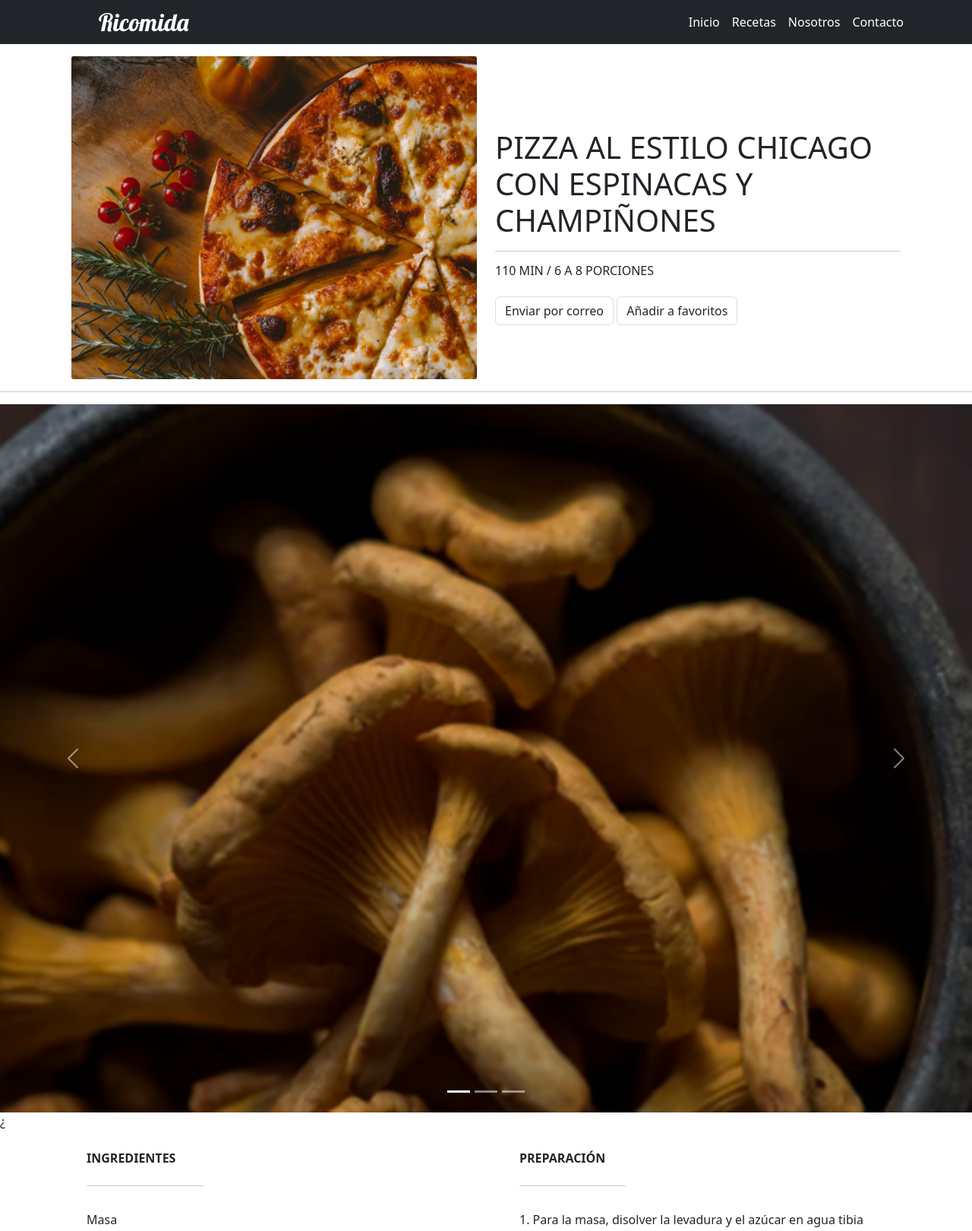
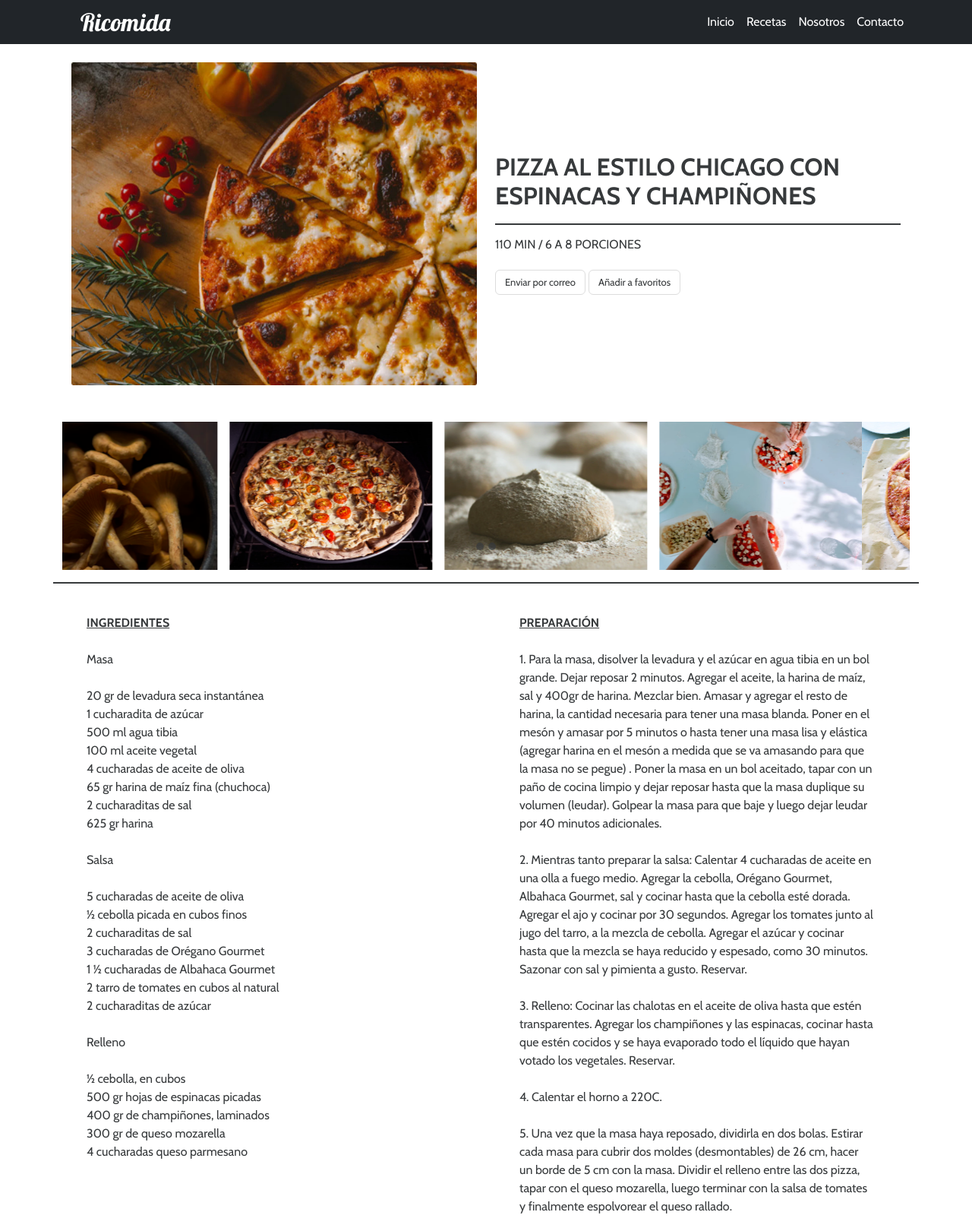
Before and after one commit to jessicamunozm/ricomida, a plain HTML site: page index.html in a window 1280 px wide. Shown: the top 1620 px of the page at 76% size. Drawn offline with nearby package versions, Linux system fonts and the light colour scheme.

Commit message:
finalizado

```diff
--- a/assets/css/style.css
+++ b/assets/css/style.css
@@ -16,25 +16,10 @@
     color: #fff
 }
 
-nav {
-    margin-bottom: 1rem;
-}
-
 ul {
     list-style: none;
 }
 
-.text-center {
-    text-align: center;
-}
-
-#ingredientes {
-    font-weight: bold;
-}
-
-#preparacion {
-    font-weight: bold;
-}
 
 #button1 {
     border-color: #DDDDDD
@@ -52,6 +37,7 @@ ul {
 
 #textocards {
     font-size: 80%;
+
 }
 
 #newsletter {
@@ -63,6 +49,7 @@ ul {
     height: 400px;
     color: white ;
     font-size: 1.3rem;
+    font-family: cabin;
 }
 
 .logo {
@@ -75,7 +62,10 @@ footer {
     background-color: var(--gris);
 }
 
-.custom-tooltip {
-    background-color: #007bff;
-    color: #fff;
-  }
+.carousel-indicators [data-bs-target] {
+    background-color: #373a3c;
+    width: 10px;
+    height: 10px;
+    border-radius: 100%;
+    opacity: 70%;
+     }
--- a/assets/js/script.js
+++ b/assets/js/script.js
@@ -1,5 +1,30 @@
+$(document).ready(function() {
+
 // ENABLE TOOLTIPS DE BOOTSTRAP.COM
 const tooltipTriggerList = document.querySelectorAll('[data-bs-toggle="tooltip"]');
 tooltipTriggerList.forEach(tooltipTriggerEl => {
     new bootstrap.Tooltip(tooltipTriggerEl);
 });
+
+
+$("#ingredientes").dblclick(function () {
+    $(this).css("color","red")
+
+})
+
+$("#preparacion").dblclick(function () {
+    $(this).css("color","red")
+
+})
+
+// NOTA: NO ENCONTRÉ CÓMO EDITAR LA VENTANA ALERT
+$(document).ready(function () {
+$("#button1").click(function () {
+alert('El correo ha sido enviado correctamente');
+});
+})
+
+$(".card-text").click(function () {
+$(".cardtext").hide();
+    })
+ })
--- a/index.html
+++ b/index.html
@@ -1,15 +1,11 @@
 <!DOCTYPE html>
 <html lang="en">
   <head>
-    <meta charset="UTF-8" />
-    <meta name="viewport" content="width=device-width, initial-scale=1.0" />
+    <meta charset="UTF-8"/>
+    <meta name="viewport" content="width=device-width, initial-scale=1.0"/>
 
   <!-- JQuery -->
-        <script
-        src="https://code.jquery.com/jquery-3.7.1.min.js"
-        integrity="sha256-/JqT3SQfawRcv/BIHPThkBvs0OEvtFFmqPF/lYI/Cxo="
-        crossorigin="anonymous"
-      ></script>
+  <script src="https://code.jquery.com/jquery-3.7.1.min.js" integrity="sha256-/JqT3SQfawRcv/BIHPThkBvs0OEvtFFmqPF/lYI/Cxo="crossorigin="anonymous"></script>
 
   <!-- BOOTSTRAP CSS 5.3.2-->
   <link href="https://cdn.jsdelivr.net/npm/bootstrap@5.3.2/dist/css/bootstrap.min.css" rel="stylesheet" integrity="sha384-T3c6CoIi6uLrA9TneNEoa7RxnatzjcDSCmG1MXxSR1GAsXEV/Dwwykc2MPK8M2HN" crossorigin="anonymous">
@@ -21,29 +17,23 @@
   <!-- GOOGLE FONTS -->
   <link rel="preconnect" href="https://fonts.googleapis.com" />
   <link rel="preconnect" href="https://fonts.gstatic.com" crossorigin />
-    <link
-      href="https://fonts.googleapis.com/css2?family=Cabin:wght@400;700&family=Lobster&display=swap"
-      rel="stylesheet"/>
+  <link href="https://fonts.googleapis.com/css2?family=Cabin:wght@400;700&family=Lobster&display=swap" rel="stylesheet"/>
 
   <!-- FONT AWESOME -->
-    <script
-      src="https://kit.fontawesome.com/0bc1c63e85.js"
-      crossorigin="anonymous"
-    ></script>
+  <script src="https://kit.fontawesome.com/0bc1c63e85.js" crossorigin="anonymous"></script>
 
-
-    <title>Document</title>
+  <title>Ricomida</title>
   </head>
 
   <body>
     <!-- NAV BAR -->
-    <nav class="navbar navbar-expand-lg navbar-dark bg-dark py-0">
+    <nav class="navbar navbar-expand-md navbar-dark bg-dark py-0">
       <div class="container">
-        <a class="navbar-brand mx-5" id="logo">Ricomida</a>
+        <a class="navbar-brand ms-4" id="logo">Ricomida</a>
 
     <!-- HAMBUERGUER BUTTON -->
     <button
-          class="navbar-toggler"
+      class="navbar-toggler me-4"
       type="button"
       data-bs-toggle="collapse"
       data-bs-target="#navbarNavAltMarkup"
@@ -55,8 +45,10 @@
 
     <!-- MAIN -->
     <div
-          class="collapse navbar-collapse navbar-nav justify-content-end" id="navbarNavAltMarkup" data-bs-theme="dark">
-          <div class="navbar-nav">
+    class="flex-row collapse navbar-collapse navbar-nav justify-content-md-end justify-content-start justify-content-sm-start ms-4"
+    id="navbarNavAltMarkup"
+    data-bs-theme="dark">
+    <div class="navbar-nav" style="font-family: cabin;">
       <a class="nav-link active" href="#">Inicio</a>
       <a class="nav-link active" href="#">Recetas</a>
       <a class="nav-link active" href="#">Nosotros</a>
@@ -66,73 +58,104 @@
     </div>
     </nav>
 
-    <hr class="d-md-none">
+    <hr class="container d-md-none w-75" style="border-top: 2px solid #373A3C; opacity: 100%;">
 
-<!-- RECETA PRINCIPAL -->
-<section>
+<!-- HEADER -->
+<header>
   <div class="container">
     <div class="row align-items-center mx-auto">
-      <div class="col-xs-12 col-sm-12 col-md-6 col-lg-6 col-xl-6">
-        <img class="img-fluid" src="./assets/img/principal.jpg" alt="chicago">
+      <div class="col-12 col-sm-12 col-md-6 col-lg-6 col-xl-6">
+        <img class="container img-fluid px-4 px-sm-4 px-md-0 mt-md-4" src="./assets/img/principal.jpg" alt="chicago">
       </div>
-      <div class="col-xs-12 col-sm-12 col-md-6 col-lg-6 col-xl-6 text-center text-sm-start mt-4 mt-md-none">
-        <h1>PIZZA AL ESTILO CHICAGO CON ESPINACAS Y CHAMPIÑONES</h1>
-        <hr class=>
-        <h6>110 MIN / 6 A 8 PORCIONES</h6>
+      <div class="col-12 col-sm-12 col-md-6 col-lg-6 col-xl-6 text-center text-md-start mt-4">
+      <h1 style="font-family: cabin; font-weight: bold; color: #373A3C; font-size: 2rem;">PIZZA AL ESTILO CHICAGO CON ESPINACAS Y CHAMPIÑONES</h1>
+      <hr style="border-top: 2px solid #373A3C; opacity: 100%;">
+      <h6 style="color: #373A3C; font-family: cabin;">110 MIN / 6 A 8 PORCIONES</h6>
 
-        <!-- botones no funcionan -->
-        <button id="button1" type="button" class="btn btn-white mt-3"
+<!-- BOTONES -->
+<!-- BOTON 1 CON TOOLTIP Y ALERT -->
+<button style="color: #373A3C; font-family: cabin; font-size: small;" id="button1" type="button" class="btn btn-white mt-3"
 data-bs-toggle="tooltip" data-bs-placement="bottom"
 data-bs-custom-class="custom-tooltip"
 data-bs-title="Enviando correo">Enviar por correo</button>
 
-        <button id="button2" type="button" class="btn btn-white mt-3"
-        data-bs-toggle="tooltip" data-bs-placement="bottom"
+<!-- BOTTON 2 CON TOOLTIP-->
+<button style="color: #373A3C; font-family: cabin; font-size: small;" id="button2" type="button" class="btn btn-white mt-3"
+data-bs-toggle="tooltip" data-bs-placement="right"
 data-bs-custom-class="custom-tooltip"
-        data-bs-title="This top tooltip is themed via CSS variables.">Añadir a favoritos</button>
+data-bs-title="Agrega esta receta a tus favoritos">Añadir a favoritos</button>
+</div>
+</div>
+</div>
+</header>
+
+<!-- INICIO CARRUSEL -->
+<section class="mt-md-5">
+  <div class="container d-none d-sm-block">
+    <div id="carouselExampleAutoplaying" class="carousel slide" data-bs-ride="carousel">
+      <div class="carousel-indicators">
+        <button type="button" data-bs-target="#carouselExampleAutoplaying" data-bs-slide-to="0" class="active" aria-current="true" aria-label="Slide 1"></button>
+        <button type="button" data-bs-target="#carouselExampleAutoplaying" data-bs-slide-to="1" aria-label="Slide 2"></button>
+      </div>
+<!-- PRIMER SLIDE -->
+  <div class="carousel-inner">
+    <div class="carousel-item active">
+      <div class="container">
+        <div class="row">
+          <div class="d-flex gap-3 p-0">
+            <div>
+            <img src="./assets/img/slider-1.png" class="d-block w-100" alt="...">
+            </div>
+            <div>
+            <img src="./assets/img/slider-2.png" class="d-block w-100" alt="...">
+            </div>
+            <div>
+            <img src="./assets/img/slider-3.png" class="d-block w-100" alt="...">
+            </div>
+            <div>
+            <img src="./assets/img/slider-4.png" class="d-block w-100" alt="...">
             </div>
           </div>
         </div>
       </div>
-
-<!--
-    CARRUSEL -->
-    <hr>
-    <div id="carouselExampleIndicators" class="carousel slide">
-      <div class="carousel-indicators">
-        <button type="button" data-bs-target="#carouselExampleIndicators" data-bs-slide-to="0" class="active" aria-current="true" aria-label="Slide 1"></button>
-        <button type="button" data-bs-target="#carouselExampleIndicators" data-bs-slide-to="1" aria-label="Slide 2"></button>
-        <button type="button" data-bs-target="#carouselExampleIndicators" data-bs-slide-to="2" aria-label="Slide 3"></button>
     </div>
-      <div class="carousel-inner">
-        <div class="carousel-item active">
-          <img src="./assets/img/slider-1.png" class="d-block w-100" alt="...">
+    <!-- segundo slide -->
+      <div class="carousel-item">
+        <div class="container">
+          <div class="row">
+            <div class="d-flex gap-3 p-0">
+              <div>
+        <img src="./assets/img/slider-5.png" class="d-block w-100" alt="...">
       </div>
-        <div class="carousel-item">
-          <img src="./assets/img/slider-2.png" class="d-block w-100" alt="...">
+      <div>
+        <img src="./assets/img/slider-6.png" class="d-block w-100" alt="...">
         </div>
-        <div class="carousel-item">
-          <img src="./assets/img/slider-3.png " class="d-block w-100" alt="...">
+        <div>
+        <img src="./assets/img/slider-7.png" class="d-block w-100" alt="...">
+      </div>
+      <div>
+        <img src="./assets/img/slider-8.png" class="d-block w-100" alt="...">
       </div>
     </div>
-      <button class="carousel-control-prev" type="button" data-bs-target="#carouselExampleIndicators" data-bs-slide="prev">
-        <span class="carousel-control-prev-icon" aria-hidden="true"></span>
-        <span class="visually-hidden">Previous</span>
-      </button>
-      <button class="carousel-control-next" type="button" data-bs-target="#carouselExampleIndicators" data-bs-slide="next">
-        <span class="carousel-control-next-icon" aria-hidden="true"></span>
-        <span class="visually-hidden">Next</span>
-      </button>
     </div>
-¿
-  <section>
+  </div>
+  </div>
+  </div>
+  </div>
+  </div>
+</section>
+<hr class="container d-none d-sm-none d-md-block" style="border-top: 2px solid #373A3C; opacity: 100%;">
+<!-- FIN CARRUSEL -->
+
+  <!-- INGREDIENTES Y PREPARACIÓN -->
+  <!-- NOTA: CREO QUE HABER HECHO ESTA SECCIÓN CON UL FUE UNA FORMA MUY POCO PRÁCTICA, PERO NO SÉ DE QUÉ OTRA FORMA HACERLO -->
+  <section style="font-family: cabin; color: #373A3C;">
     <div class="container">
       <div class="row">
         <div class="col-xs-12 col-sm-6">
           <p>
           <ul>
-            <li id="ingredientes" class="display-7 my-4">INGREDIENTES</li>
-            <hr class= " d-none d-sm-block" style="width: 30%; margin-bottom: 2rem;">
+            <li id="ingredientes" class="display-7 my-4" style="font-weight: bold;"> <u> INGREDIENTES </u></li>
             <li class="my-4">Masa</li>
             <li>20 gr de levadura seca instantánea</li>
             <li>1 cucharadita de azúcar</li>
@@ -162,8 +185,9 @@
           <div class="col-xs-12 col-sm-6">
             <p>
             <ul class=" me-5">
-            <li id="preparacion" class="my-4">PREPARACIÓN</li>
-            <hr class= " d-none d-sm-block" style="width: 30%; margin-bottom: 2rem; display: flex;">
+
+<!-- NOTA: NO ENCONTRÉ COMO SEPARAR EL SUBRAYADO NI CÓMO HACERLO DESAPARECER EN MOBILE-->
+            <li id="preparacion" class="display-7 my-4" style="font-weight: bold;"> <u> PREPARACIÓN </u></li>
             <li class="mb-4">
               1. Para la masa, disolver la levadura y el azúcar en agua tibia en
               un bol grande. Dejar reposar 2 minutos. Agregar el aceite, la
@@ -204,9 +228,10 @@
           </ul>
         </p>
         </div>
-        <hr>
+        <hr class="container justify-content-center col-10 col-md-12" style="border-top: 2px solid #373A3C; opacity: 100%;">
       </div>
     </div>
+  </section>
 
     <h2 class="text-center mb-4 mt-2">RECETAS <pre class="m-0"></pre> RELACIONADAS</h2>
 
@@ -214,32 +239,32 @@
     <section>
       <div class="container gap-3">
         <div class="row">
-          <div class="col-xs-12 col-sm-12 col-xl-4 col-lg-4 col-md-4 d-flex justify-content-center mb-4">
+          <div class="col-xs-12 col-sm-12 col-xl-4 col-lg-4 col-md-4 d-flex justify-content-center mb-4" style="font-family: cabin;">
       <div class="card" style="width: 18rem;">
         <img src="./assets/img/recipe-card-1.png" class="card-img-top" alt="card1">
         <div class="card-body">
-          <h5 class="card-text">PANQUEQUES CON MANJAR Y CREMA </h5>
-          <p id="textocards">Mus enim elementum dignissim class eleifend justo, ut nunc magnis est vulputate nostra, blandit erat luctus faucibus orci.</p>
+          <h5 class="card-text" style="font-weight: bold;">PANQUEQUES CON MANJAR Y CREMA </h5>
+          <p class="cardtext">Mus enim elementum dignissim class eleifend justo, ut nunc magnis est vulputate nostra, blandit erat luctus faucibus orci.</p>
         </div>
       </div>
       </div>
 
-      <div class="col-xs-12 col-sm-12 col-xl-4 col-lg-4 col-md-4 d-flex justify-content-center mb-4">
+      <div class="col-xs-12 col-sm-12 col-xl-4 col-lg-4 col-md-4 d-flex justify-content-center mb-4" style="font-family: cabin;">
       <div class="card" style="width: 18rem;">
         <img src="./assets/img/recipe-card-2.png" class="card-img-top" alt="card2">
         <div class="card-body">
-          <h5 class="card-text">TIRAMISÚ</h5>
-          <p id="textocards">Congue fermentum dignissim rhoncus elementum ac nisi, proin phasellus lacinia sed faucibus mauris, taciti scelerisque nulla ornare consequat.</p>
+          <h5 class="card-text" style="font-weight: bold;">TIRAMISÚ</h5>
+          <p class="cardtext">Congue fermentum dignissim rhoncus elementum ac nisi, proin phasellus lacinia sed faucibus mauris, taciti scelerisque nulla ornare consequat.</p>
         </div>
       </div>
 </div>
 
-<div class="col-xs-12 col-sm-12 col-xl-4 col-lg-4 col-md-4 d-flex justify-content-center mb-4">
+<div class="col-xs-12 col-sm-12 col-xl-4 col-lg-4 col-md-4 d-flex justify-content-center mb-4" style="font-family: cabin;">
       <div class="card" style="width: 18rem;">
         <img src="./assets/img/recipe-card-3.png" class="card-img-top" alt="card3">
         <div class="card-body">
-          <h5 class="card-text">PLATEADA</h5>
-          <p id="textocards">Cubilia elementum posuere arcu rhoncus egestas lectus, diam aliquam laoreet ac eleifend risus, urna auctor inceptos mattis dapibus.</p>
+          <h5  class="card-text" id="cardstitle3" style="font-weight: bold;">PLATEADA</h5>
+          <p class="cardtext">Cubilia elementum posuere arcu rhoncus egestas lectus, diam aliquam laoreet ac eleifend risus, urna auctor inceptos mattis dapibus.</p>
         </div>
       </div>
     </div>
@@ -248,7 +273,7 @@
     </section>
 
     <!-- PREFOOTER -->
-    <section id="prefooter" class="container d-flex align-items-center">
+    <section id="prefooter" class="container-fluid d-flex align-items-center">
       <div class="container text-center mt-4">
         <h2>SUSCRÍBETE EN NUESTRO NEWSLETTER</h2>
         <p id="newsletter">y obtén las mejores recetas que tenemos en</p>
@@ -264,10 +289,12 @@
     </section>
 
     <!--FOOTER -->
-<footer class="container d-flex align-items-center justify-content-center">
+<footer class="container-fluid d-flex align-items-center justify-content-center">
   <p class="logo my-4">Ricomida</p>
 </footer>
 
     <!-- JAVASCRIPT -->
 <script src="./assets/js/script.js"></script>
+
+</body>
 </html>
```
Lines whose indentation alone changed are shown as unchanged.
